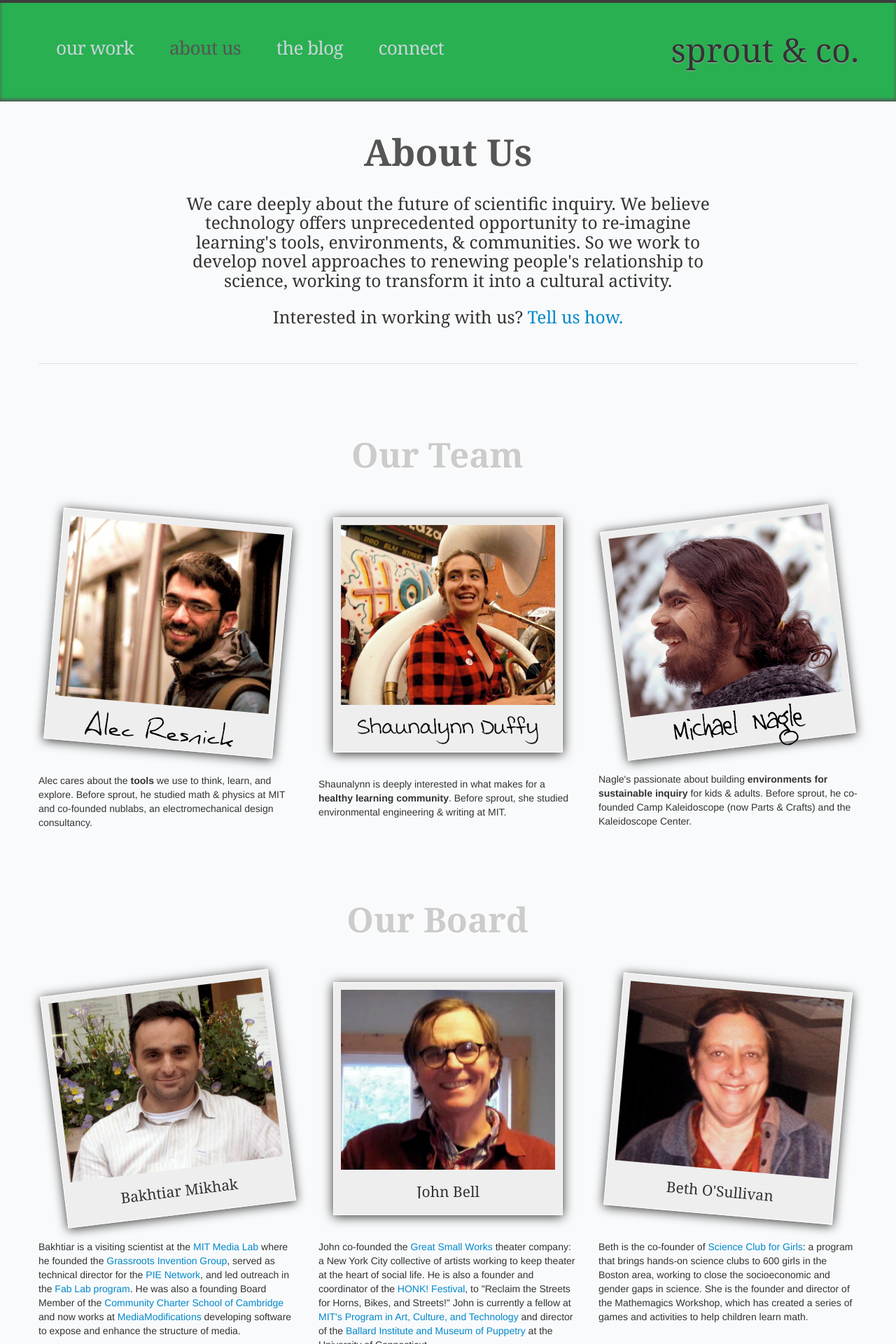
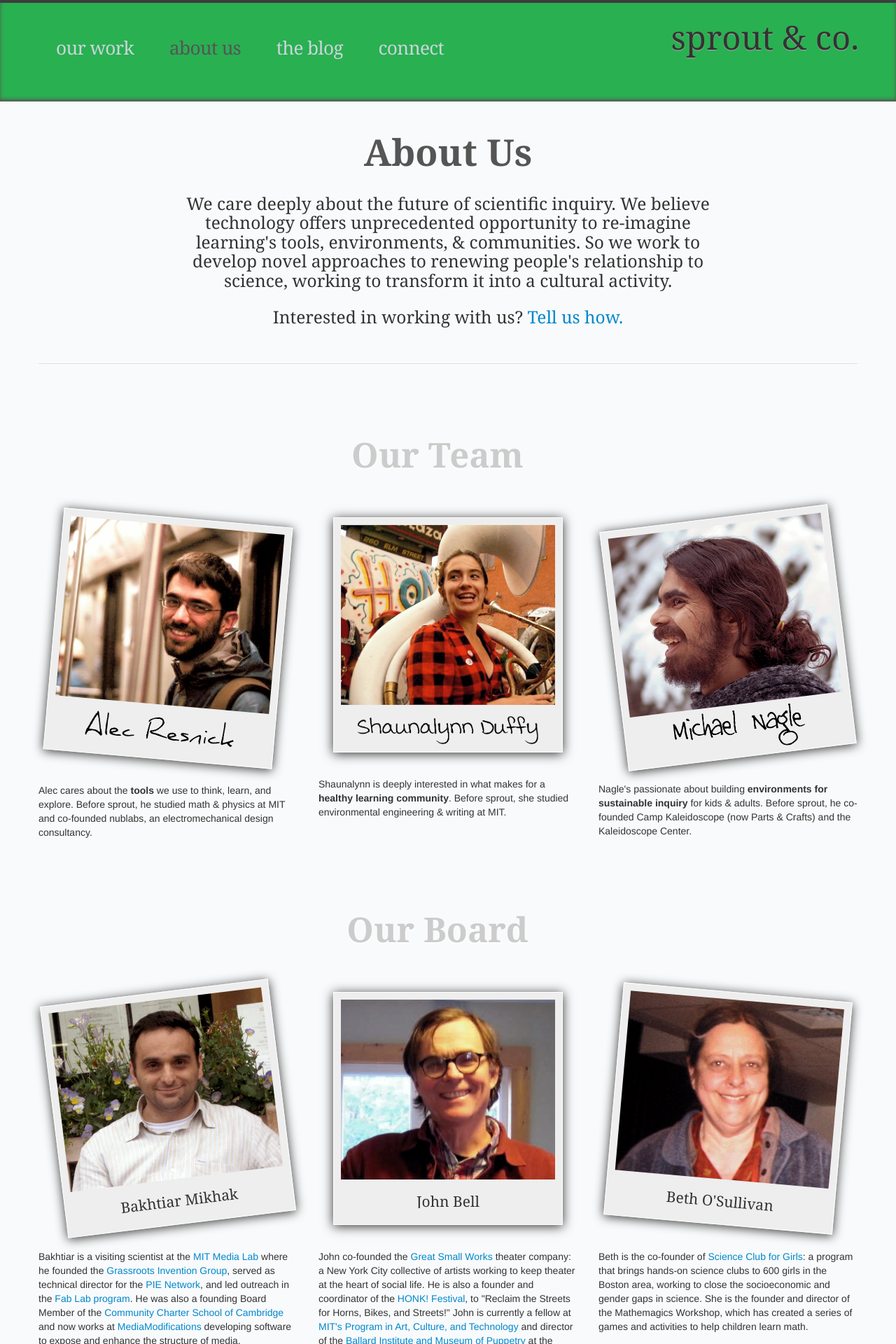
Before and after one commit to thesprouts/thesprouts.github.io, a Jekyll site: the page built from site/about.html, in a window 1280 px wide. Shown: the top 1920 px of the page at 70% size. Built offline with Jekyll 4.4.1, drawn with Linux system fonts in a browser that asks for light colours; nearby versions of some CDN libraries.

Commit message:
tweaked splash banner design, added fadeout summary for blog posts, played with fadeout truncation for lifestream but didn't solve the double opacity problem yet, also tweaked spacing and added names for board on index

```diff
--- a/site/css/style.css
+++ b/site/css/style.css
@@ -88,6 +88,9 @@
   font-size: 1.125em;
   text-align: right;
   line-height: 1.5em;
+
+  margin-top: -0.375em;
+  padding-bottom: 0.4375em;
 }
 
 #nav {
@@ -96,25 +99,26 @@
   line-height: 3.25em;
 }
 
-.splash #nav {
-  margin-top: -1.75em;
+.splash #logotype {
+  text-align: right;
 }
 
-.splash #logotype {
-  text-align: right;
-  margin-top: 1.25em;
+.splash #nav {
+  margin-top: -0.875em;
 }
 
 .splash #nav ul {
   text-align: right;
-  margin-top: 0.375em;
-  margin-bottom: -1.5em;
 }
 
 .splash #nav li {
   padding: 0;
   padding-left: 1.75em;
   text-align: right;
+}
+
+.splash #nav li:first-child {
+  padding-left: 0em;
 }
 
 #nav ul {
@@ -310,6 +314,8 @@
   background-repeat:no-repeat;
   background-position: 0 50%;
   max-height: 5em;
+  overflow: hidden;
+  position: relative;
 }
 
 
@@ -390,9 +396,6 @@
   text-align: justify;
 }
 
-#hero-summary p {
-  padding-right: 2.5em;
-}
 .who  img {
   min-height: 257px;
 }
@@ -466,7 +469,7 @@
   margin-bottom: -1.5em;
 }
 
-.who {
+#shaunalynn-duffy.who {
   padding-bottom: 0.75em;
 }
 
@@ -867,7 +870,8 @@
   margin: 0;
   position: relative;
 }
-.fadeout {
+
+.body-fadeout {
     position: absolute;
     bottom: 0em;
     width:100%;
```
